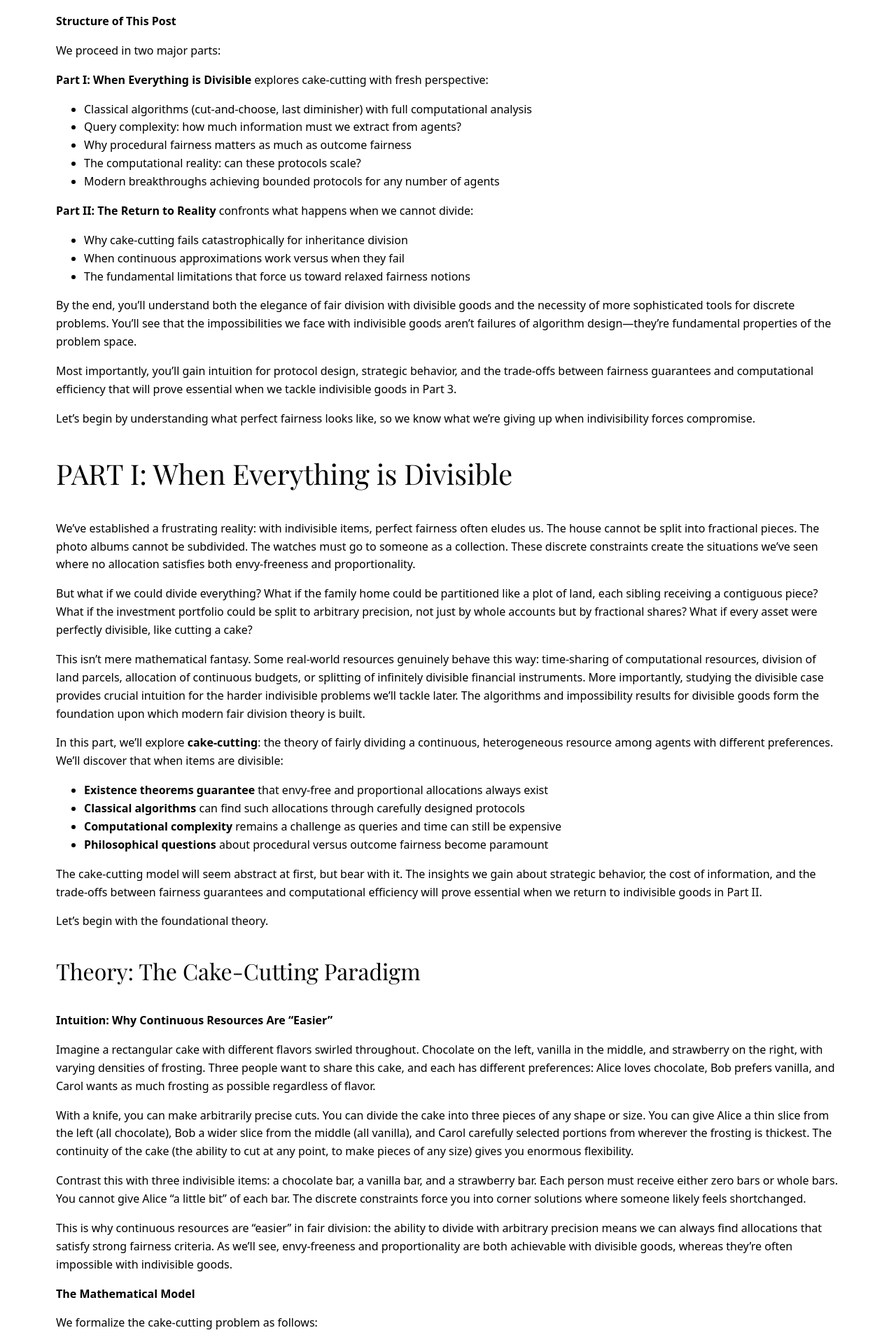
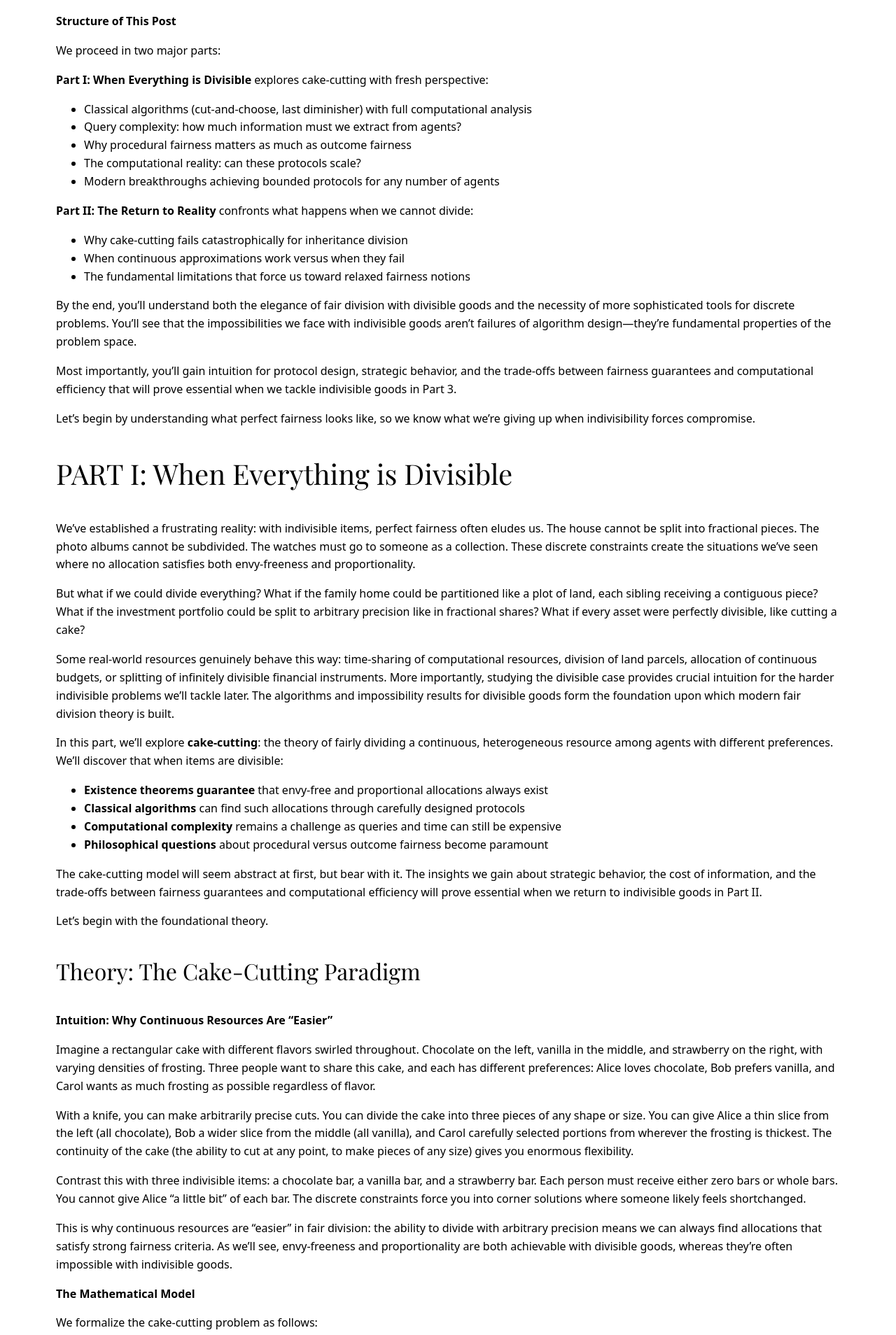
Before and after one commit to dpfens/dpfens.github.io, a Jekyll site: the page built from experiment/_posts/2025-10-12-fair-division-goods-part-2.md, in a window 1280 px wide. Shown: the part 1357-3265 px from the top of the page at 70% size. Built offline with Jekyll 4.4.1, drawn with Linux system fonts in a browser that asks for light colours; some web fonts are replaced.

Commit message:
reduces repetitive phrasing

```diff
--- a/experiment/_posts/2025-10-12-fair-division-goods-part-2.md
+++ b/experiment/_posts/2025-10-12-fair-division-goods-part-2.md
@@ -46,9 +46,9 @@
 
 We've established a frustrating reality: with indivisible items, perfect fairness often eludes us. The house cannot be split into fractional pieces. The photo albums cannot be subdivided. The watches must go to someone as a collection. These discrete constraints create the situations we've seen where no allocation satisfies both envy-freeness and proportionality.
 
-But what if we could divide everything? What if the family home could be partitioned like a plot of land, each sibling receiving a contiguous piece? What if the investment portfolio could be split to arbitrary precision, not just by whole accounts but by fractional shares? What if every asset were perfectly divisible, like cutting a cake?
-
-This isn't mere mathematical fantasy. Some real-world resources genuinely behave this way: time-sharing of computational resources, division of land parcels, allocation of continuous budgets, or splitting of infinitely divisible financial instruments. More importantly, studying the divisible case provides crucial intuition for the harder indivisible problems we'll tackle later. The algorithms and impossibility results for divisible goods form the foundation upon which modern fair division theory is built.
+But what if we could divide everything? What if the family home could be partitioned like a plot of land, each sibling receiving a contiguous piece? What if the investment portfolio could be split to arbitrary precision like in fractional shares? What if every asset were perfectly divisible, like cutting a cake?
+
+Some real-world resources genuinely behave this way: time-sharing of computational resources, division of land parcels, allocation of continuous budgets, or splitting of infinitely divisible financial instruments. More importantly, studying the divisible case provides crucial intuition for the harder indivisible problems we'll tackle later. The algorithms and impossibility results for divisible goods form the foundation upon which modern fair division theory is built.
 
 In this part, we'll explore **cake-cutting**: the theory of fairly dividing a continuous, heterogeneous resource among agents with different preferences. We'll discover that when items are divisible:
 
@@ -517,7 +517,7 @@
 
 2. **Theory guides practice**: Understanding *why* cut-and-choose guarantees envy-freeness helps us recognize when it applies to our problems.
 
-3. **Computation matters**: Last diminisher's O(n²) complexity isn't just theoretical. It makes the protocol impractical for large groups.
+3. **Computation matters**: Last diminisher's O(n²) complexity makes the protocol impractical for large groups.
 
 4. **Diverse preferences create opportunity**: When Alice and Bob have opposite preferences, cut-and-choose produces outcomes where both agents can exceed their minimum guarantees.
 
@@ -857,7 +857,7 @@
 
 Are these scenarios equally fair?
 
-Many people would argue no, despite the identical outcomes. Scenario B feels more legitimate because agents participated in the process. The protocol itself creates fairness, not just it's result. This is the domain of **procedural fairness**: the idea that how we reach an allocation matters as much as what allocation we reach.
+Many people would argue no, despite the identical outcomes. Scenario B feels more legitimate because agents participated in the process. This is the domain of **procedural fairness**: the idea that how we reach an allocation matters as much as what allocation we reach.
 
 Cake-cutting protocols embody deep philosophical commitments that often go unexamined. In this section, we'll make those commitments explicit and explore how different ethical frameworks lead to different protocol designs.
 
@@ -877,7 +877,7 @@
 
 **Transparency and trust**: Procedural fairness reduces the need for trust in a central authority. Cut-and-choose doesn't require agents to trust that the allocator has correctly understood their preferences or computed fairly. The mechanism itself guarantees fairness through its structure. This matters enormously in settings where agents are skeptical of authorities or where information asymmetries exist.
 
-**Psychological acceptability**: Research in behavioral economics shows that people care about process, not just outcomes. They're more satisfied with allocations they perceive as resulting from fair procedures, even when those allocations are objectively worse for them than alternatives. A union might accept lower wages resulting from fair negotiation more readily than higher wages imposed unilaterally.
+**Psychological acceptability**: Research in behavioral economics shows that people care about process as well as outcomes. They're more satisfied with allocations they perceive as resulting from fair procedures, even when those allocations are objectively worse for them than alternatives. A union might accept lower wages resulting from fair negotiation more readily than higher wages imposed unilaterally.
 
 **Legitimacy in perpetuity**: When siblings use a fair procedure to divide an inheritance, they can't later claim "the allocation was unfair" because they participated in creating it. The procedure creates a form of consent. Even if Maya later regrets her choice, she cannot argue the process wronged her. This prevents endless renegotiation and stabilizes social arrangements.
 
```
Also changed, not shown: experiment/_posts/2022-10-07-fair-division-goods-part-1.md (+10 -9 lines), experiment/_posts/2025-10-27-fair-division-goods-part-3.md (+3 -3 lines).
